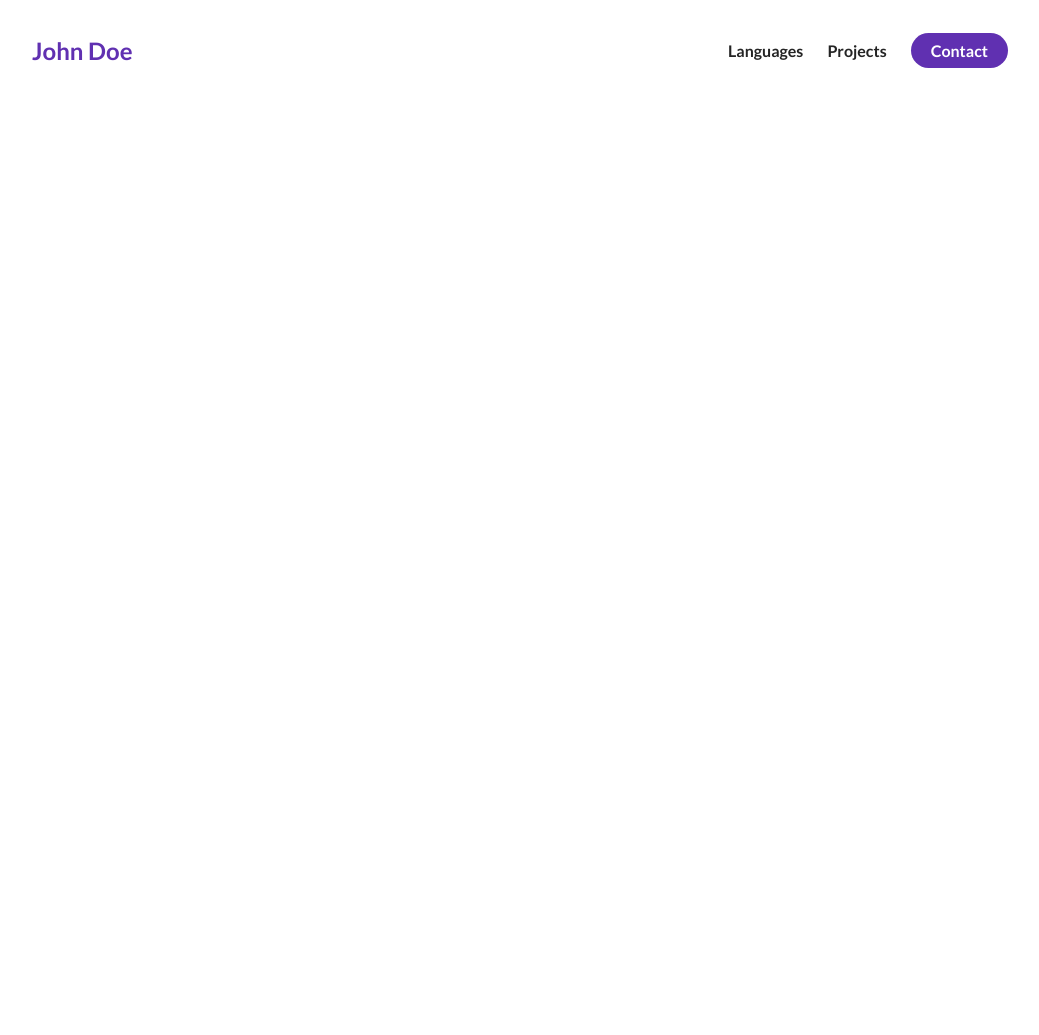
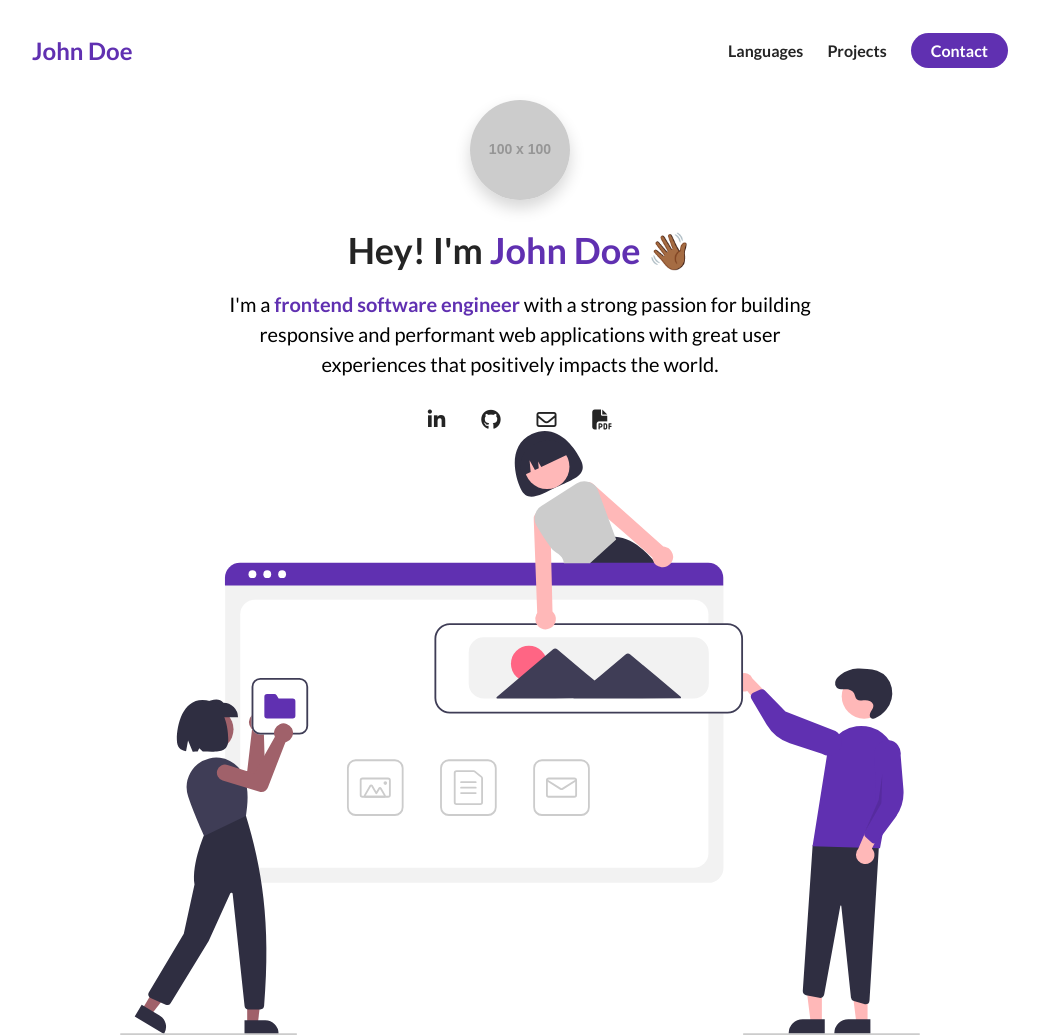
Before and after one commit to gio-me/E-Portfolio-Website, a plain HTML site: page index.html in a window 1280 px wide. Shown: the whole page, without its empty margins (120-1159 px from the left). Before the commit the page ends 800 px from the top, so only its background shows below. Drawn offline with Linux system fonts and the light colour scheme; placeholder pictures from the web are drawn by us.

Commit message:
Added About Me Section w/ Graphic

```diff
--- a/index.html
+++ b/index.html
@@ -5,6 +5,10 @@
     <meta name="viewport" content="width=device-width, initial-scale=1.0" />
     <title>John Doe</title>
     <link rel="stylesheet" href="styles.css" />
+    <script
+      src="https://kit.fontawesome.com/c8e4d183c2.js"
+      crossorigin="anonymous"
+    ></script>
   </head>
   <body>
     <section id="about-me">
@@ -32,6 +36,50 @@
           </li>
         </ul>
       </nav>
+      <div class="flex flex-1">
+        <div class="about-me__info row">
+          <div class="about-me__info--container">
+            <figure class="about-me__picture--mask">
+              <img
+                src="https://placehold.co/100"
+                class="about-me__picture"
+                alt=""
+              />
+            </figure>
+            <h1 class="about-me__info--title">
+              Hey! I'm <span class="text--purple">John Doe</span> 👋🏾
+            </h1>
+            <p class="about-me__info--para">
+              I'm a
+              <strong class="text--purple">frontend software engineer</strong>
+              with a strong passion for building responsive and performant web
+              applications with great user experiences that positively impacts
+              the world.
+            </p>
+            <div class="about-me__links">
+              <a href="" class="about-me__link">
+                <i class="fab fa-linkedin-in"></i>
+              </a>
+              <a href="" class="about-me__link">
+                <i class="fab fa-github"></i>
+              </a>
+              <a href="" class="about-me__link">
+                <i class="far fa-envelope"></i>
+              </a>
+              <a href="" class="about-me__link">
+                <i class="fas fa-file-pdf"></i>
+              </a>
+            </div>
+          </div>
+          <figure class="about-me__img--container">
+            <img
+              src="./assets/undraw_websites.svg"
+              class="about-me__img"
+              alt=""
+            />
+          </figure>
+        </div>
+      </div>
     </section>
   </body>
 </html>
--- a/styles.css
+++ b/styles.css
@@ -19,6 +19,10 @@ span {
   line-height: 1.25;
 }
 
+h1 {
+  font-size: 36px;
+}
+
 p {
   line-height: 1.5;
   font-size: 16px;
@@ -26,6 +30,24 @@ p {
 
 li {
   list-style-type: none;
+}
+
+.flex {
+  display: flex;
+}
+
+.flex-1 {
+  flex: 1;
+}
+
+.row {
+  width: 100%;
+  max-width: 800px;
+  margin: 0 auto;
+}
+
+.text--purple {
+  color: #6030b1;
 }
 
 /* NAVIGATION BAR */
@@ -69,3 +91,64 @@ nav {
   margin: 0 12px;
   font-weight: bold;
 }
+
+/* ABOUT ME */
+
+#about-me {
+  min-height: 100vh;
+  display: flex;
+  flex-direction: column;
+}
+
+.about-me__info {
+  display: flex;
+  flex-direction: column;
+}
+
+.about-me__info--container {
+  display: flex;
+  flex-direction: column;
+  align-items: center;
+  max-width: 600px;
+  margin: 0 auto;
+  text-align: center;
+}
+
+.about-me__picture--mask {
+  width: 100px;
+  height: 100px;
+  border-radius: 50%;
+  overflow: hidden;
+  box-shadow: 0 8px 16px rgba(0, 0, 0, 0.16);
+  margin-bottom: 28px;
+}
+
+.about-me__picture {
+  width: 100%;
+}
+
+.about-me__info--title {
+  margin-bottom: 16px;
+}
+
+.about-me__info--para {
+  font-size: 20px;
+  margin-bottom: 28px;
+}
+
+.about-me__link {
+  font-size: 20px;
+  color: #242424;
+  text-decoration: none;
+  padding: 0 16px;
+}
+
+.about-me__img--container {
+  flex: 1;
+  display: flex;
+  align-items: center;
+}
+
+.about-me__img {
+  width: 100%;
+}
```
Also changed, not shown: assets/chat.png (added), assets/dashboard.png (added), assets/logo.svg (added), assets/loopit.png (added), assets/undraw_websites.svg (added), 1 other file.
